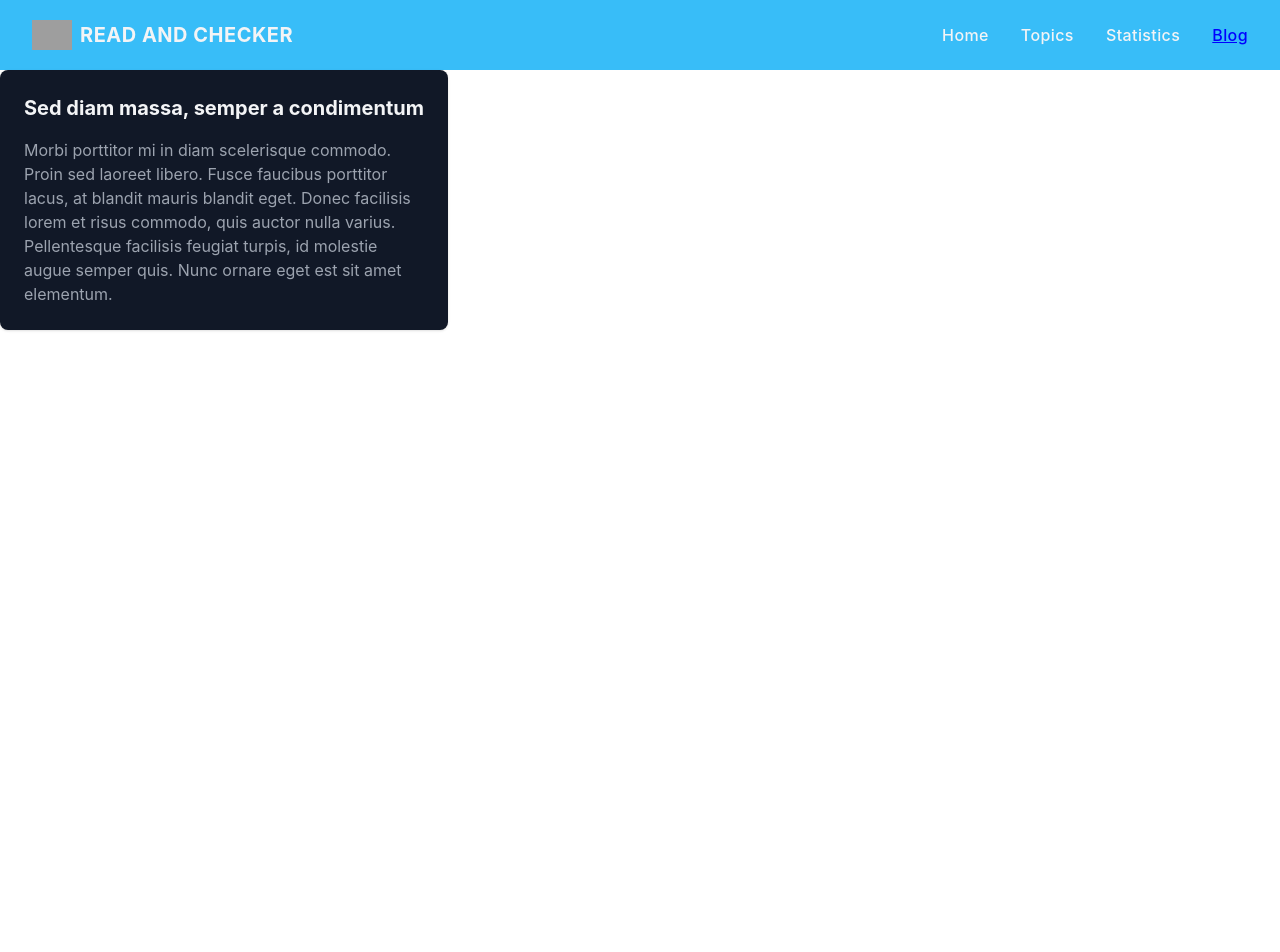
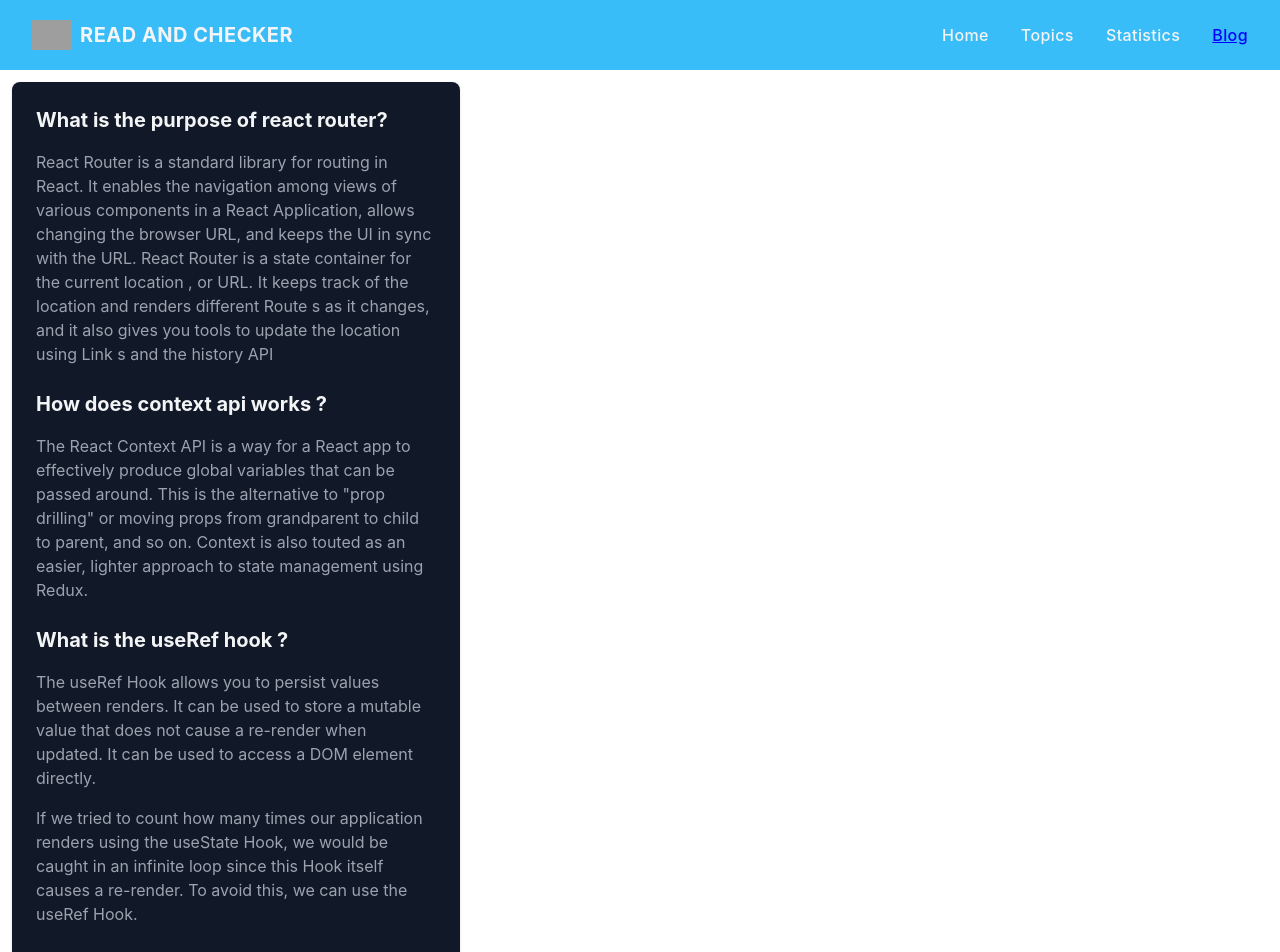
Before and after one commit to Sayem92/Dev-Learners, a React (Create React App) app: page /blog in a window 1280 px wide. Shown: the top 952 px of the page. Before the commit the page ends 800 px from the top, so only its background shows below. Built offline with nearby package versions, Linux system fonts and the light colour scheme; grey boxes are pictures that could not be loaded.

Commit message:
add blog page

```diff
--- a/src/components/Blog.jsx
+++ b/src/components/Blog.jsx
@@ -3,11 +3,21 @@ import React from 'react';
 const Blog = () => {
     return (
         <div>
-            <div className="max-w-md p-6 overflow-hidden rounded-lg shadow bg-gray-900 text-gray-100">
-                <article>
-                    <h2 className="text-xl font-bold">Sed diam massa, semper a condimentum</h2>
-                    <p className="mt-4 text-gray-400">Morbi porttitor mi in diam scelerisque commodo. Proin sed laoreet libero. Fusce faucibus porttitor lacus, at blandit mauris blandit eget. Donec facilisis lorem et risus commodo, quis auctor nulla varius. Pellentesque facilisis feugiat turpis, id molestie augue semper quis. Nunc ornare eget est sit amet elementum.</p>
+            <div className="max-w-md p-6 overflow-hidden rounded-lg shadow bg-gray-900 text-gray-100 p-4 m-3">
+                <article className='mb-6'>
+                    <h2 className="text-xl font-bold">What is the purpose of react router?</h2>
+                    <p className="mt-4 text-gray-400">React Router is a standard library for routing in React. It enables the navigation among views of various components in a React Application, allows changing the browser URL, and keeps the UI in sync with the URL. React Router is a state container for the current location , or URL. It keeps track of the location and renders different Route s as it changes, and it also gives you tools to update the location using Link s and the history API</p>
 
+                </article>
+                <article className='mb-6'>
+                    <h2 className="text-xl font-bold">How does context api works ?</h2>
+                    <p className="mt-4 text-gray-400">The React Context API is a way for a React app to effectively produce global variables that can be passed around. This is the alternative to "prop drilling" or moving props from grandparent to child to parent, and so on. Context is also touted as an easier, lighter approach to state management using Redux.</p>
+                </article>
+                <article className='mb-6'>
+                    <h2 className="text-xl font-bold">What is the useRef hook ?</h2>
+                    <p className="mt-4 text-gray-400">The useRef Hook allows you to persist values between renders. It can be used to store a mutable value that does not cause a re-render when updated. It can be used to access a DOM element directly.</p>
+                    <p className="mt-4 text-gray-400">If we tried to count how many times our application renders using the useState Hook, we would be caught in an infinite loop since this Hook itself causes a re-render.
+                    To avoid this, we can use the useRef Hook.</p>
                 </article>
             </div>
         </div>
```
